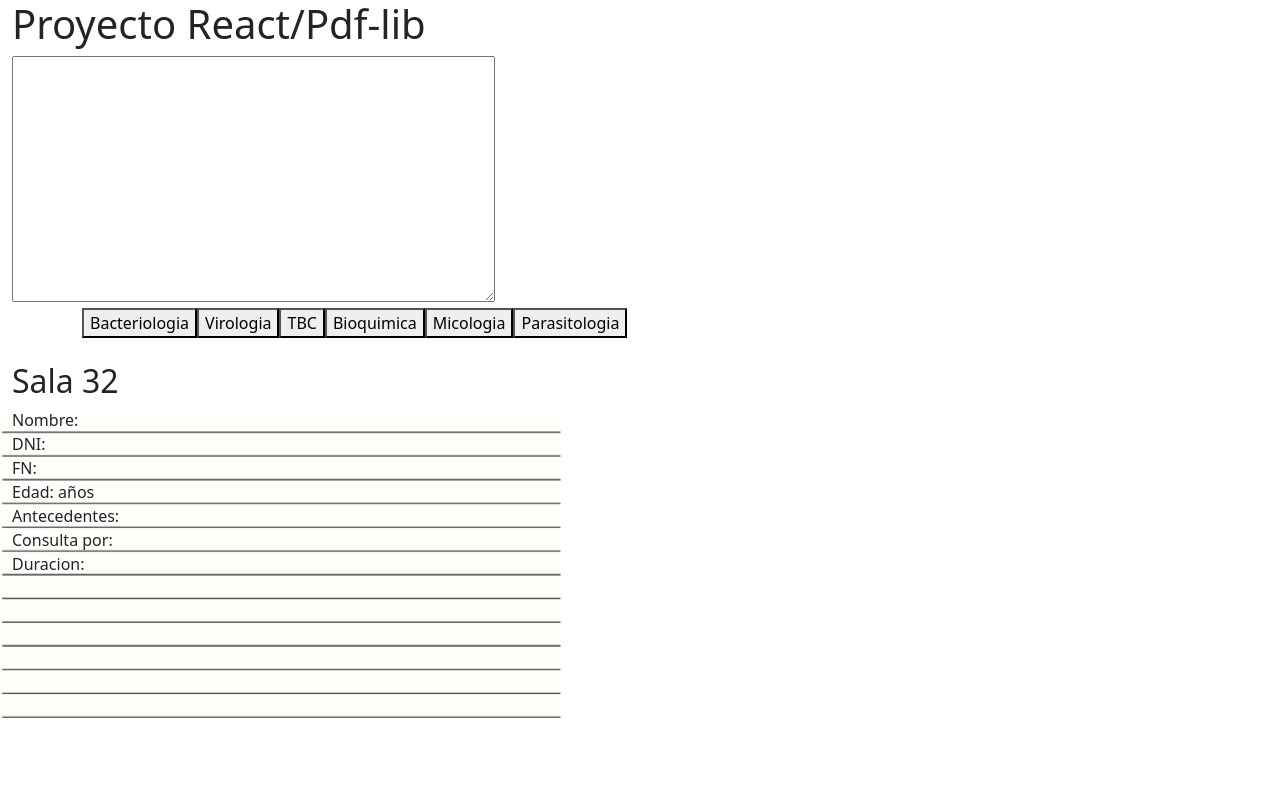
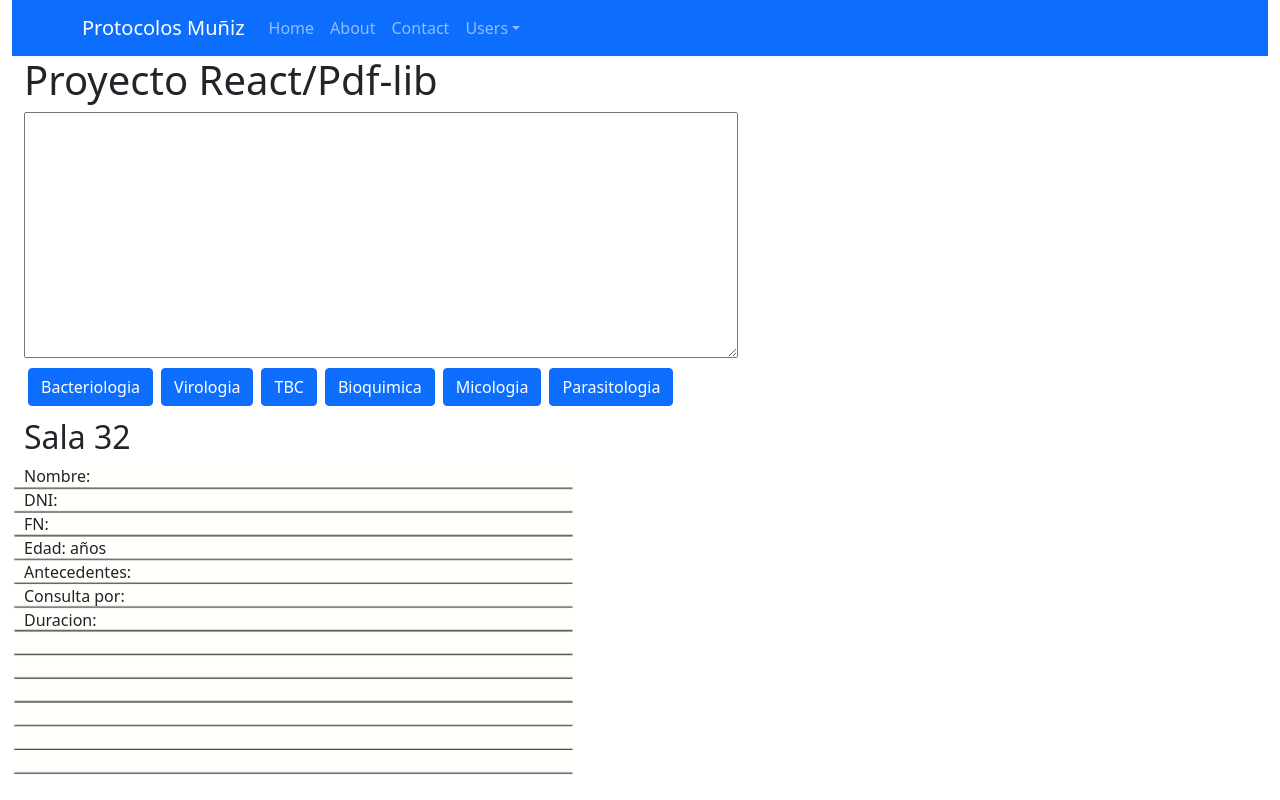
Before and after one commit to diegonicita/react-pdf-lib, a React (Create React App) app: page / in a window 1280 px wide. Built offline with nearby package versions, Linux system fonts and the light colour scheme.

Commit message:
changing styles

```diff
--- a/package.json
+++ b/package.json
@@ -10,7 +10,9 @@
     "downloadjs": "^1.4.7",
     "pdf-lib": "^1.17.1",
     "react": "^17.0.2",
+    "react-bootstrap": "^2.2.3",
     "react-dom": "^17.0.2",
+    "react-router-dom": "^6.3.0",
     "react-scripts": "5.0.0",
     "web-vitals": "^2.1.4"
   },
--- a/src/App.js
+++ b/src/App.js
@@ -5,10 +5,11 @@ import { useEffect, useReducer, useState } from "react";
 import Autotexto from "./Components/Autotexto.js/Autotexto";
 import InputData from "./Components/InputData/InputData";
 import reducer from "./Components/Reducers/SplitDataReducer";
-import loadPDF from "./Components/PDFHelper/PDFHelper"
+import loadPDF from "./Components/PDFHelper/PDFHelper";
+import MyNavbar from "./Components/MyNavBar/MyNavBar";
+import { Nav } from "react-bootstrap";
 
 function App() {
-
   // filiatorios => valor del textarea
   // fSplit => (valor del textarea).split("\n")
   const [{ filiatorios, fSplit }, dispatch] = useReducer(reducer, []);
@@ -30,23 +31,23 @@ function App() {
     if (isLoading == false) {
       setStudyId(id);
       setIsLoading(true);
-     }
-
+    }
   };
 
   return (
-    <>
+    <div className="container-fluid">
+      <MyNavbar />
       <InputData filiatorios={filiatorios} dispatch={dispatch} />
-      <div className="container text-left pb-4">
-        <button onClick={() => downloadFile(0)}>Bacteriologia</button>
-        <button onClick={() => downloadFile(1)}>Virologia</button>
-        <button onClick={() => downloadFile(2)}>TBC</button>
-        <button onClick={() => downloadFile(3)}>Bioquimica</button>
-        <button onClick={() => downloadFile(4)}>Micologia</button>
-        <button onClick={() => downloadFile(5)}>Parasitologia</button>
+      <div className="container-fluid text-left pb-2">
+        <button className="btn btn-primary m-1" onClick={() => downloadFile(0)}>Bacteriologia</button>
+        <button className="btn btn-primary m-1" onClick={() => downloadFile(1)}>Virologia</button>
+        <button className="btn btn-primary m-1" onClick={() => downloadFile(2)}>TBC</button>
+        <button className="btn btn-primary m-1" onClick={() => downloadFile(3)}>Bioquimica</button>
+        <button className="btn btn-primary m-1" onClick={() => downloadFile(4)}>Micologia</button>
+        <button className="btn btn-primary m-1" onClick={() => downloadFile(5)}>Parasitologia</button>
       </div>
       <Autotexto split={fSplit} />
-    </>
+    </div>
   );
 }
 
--- a/src/Components/InputData/InputData.js
+++ b/src/Components/InputData/InputData.js
@@ -4,7 +4,7 @@ const InputData = ({ filiatorios, dispatch }) => {
       <h1> Proyecto React/Pdf-lib </h1>
       <textarea
         rows="10"
-        cols="50"
+        cols="75"
         onChange={(e) =>
           dispatch({
             type: "change",
--- /dev/null
+++ b/src/Components/MyNavBar/MyNavBar.js
@@ -0,0 +1,36 @@
+import React from "react";
+import "bootstrap/dist/css/bootstrap.min.css";
+import Nav from "react-bootstrap/Nav";
+import Navbar from "react-bootstrap/Navbar";
+import NavDropdown from "react-bootstrap/NavDropdown";
+import Container from "react-bootstrap/Container";
+
+function MyNavbar({ saveUserEmail, saveApiToken }) {
+
+  return (
+  <>
+  <Navbar bg="primary" expand="sm" variant="dark">
+  <Container>
+    <Navbar.Brand href="/">Protocolos Muñiz</Navbar.Brand>
+    <Navbar.Toggle aria-controls="basic-navbar-nav" />
+    <Navbar.Collapse id="basic-navbar-nav">
+      <Nav className="me-auto">
+        <Nav.Link href="/" exact="true">Home</Nav.Link>
+        <Nav.Link href="/about">About</Nav.Link>
+        <Nav.Link href="/contact">Contact</Nav.Link>
+        <NavDropdown title="Users" id="basic-nav-dropdown">
+          <NavDropdown.Item href="/login">Login</NavDropdown.Item>
+          <NavDropdown.Item href="#">Logout</NavDropdown.Item>
+          <NavDropdown.Item href="/register">Register</NavDropdown.Item>
+          <NavDropdown.Divider />
+          <NavDropdown.Item href="#">Help</NavDropdown.Item>
+        </NavDropdown>
+      </Nav>
+    </Navbar.Collapse>
+  </Container>
+</Navbar>
+  </>
+  );
+}
+
+export default MyNavbar;
```
Also changed, not shown: 1 other file (tests, documents, lock files or other folders).
